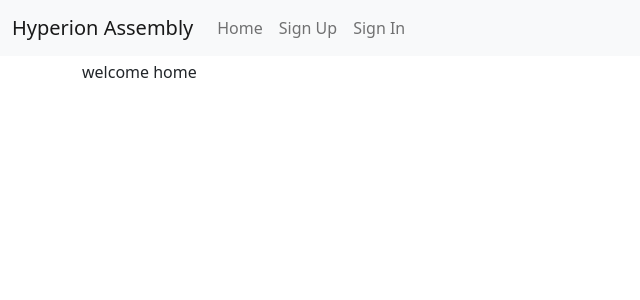
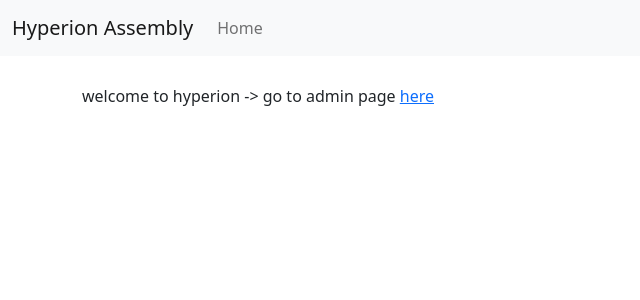
Before and after one commit to hyperion-assembly/backend, a Django app: page / in a window 1280 px wide. Shown: the top 300 px of the page, without its empty margins (0-640 px from the left). Run offline with Django 4.2, Linux system fonts and the light colour scheme; parts of the project's set-up code (start-up, migrations or seed data) failed here and were passed over; some libraries are stand-ins or nearby versions.

Commit message:
fix django templates

```diff
--- a/hyperion_backend/templates/account/signup.html
+++ b/hyperion_backend/templates/account/signup.html
@@ -21,7 +21,8 @@
   <form class="signup"
         id="signup_form"
         method="post"
-        action="{% url 'account_signup' %}">
+        <!-- action="{% url 'account_signup' %}" -->
+        >
     {% csrf_token %}
     {{ form|crispy }}
     {% if redirect_field_value %}
--- a/hyperion_backend/templates/base.html
+++ b/hyperion_backend/templates/base.html
@@ -72,27 +72,6 @@
             <li class="nav-item active">
               <a class="nav-link" href="{% url 'home' %}">Home <span class="visually-hidden">(current)</span></a>
             </li>
-            {% if request.user.is_authenticated %}
-              <li class="nav-item">
-                <a class="nav-link"
-                   href="{% url 'users:detail' request.user.username %}">{% translate "My Profile" %}</a>
-              </li>
-              <li class="nav-item">
-                {# URL provided by django-allauth/account/urls.py #}
-                <a class="nav-link" href="{% url 'account_logout' %}">{% translate "Sign Out" %}</a>
-              </li>
-            {% else %}
-              {% if ACCOUNT_ALLOW_REGISTRATION %}
-                <li class="nav-item">
-                  {# URL provided by django-allauth/account/urls.py #}
-                  <a id="sign-up-link" class="nav-link" href="{% url 'account_signup' %}">{% translate "Sign Up" %}</a>
-                </li>
-              {% endif %}
-              <li class="nav-item">
-                {# URL provided by django-allauth/account/urls.py #}
-                <a id="log-in-link" class="nav-link" href="{% url 'account_login' %}">{% translate "Sign In" %}</a>
-              </li>
-            {% endif %}
           </ul>
         </div>
       </div>
--- a/hyperion_backend/templates/pages/home.html
+++ b/hyperion_backend/templates/pages/home.html
@@ -1,7 +1,8 @@
 {% extends "base.html" %}
 
 {% block content %}
-welcome home
+<br />
+welcome to hyperion -> go to admin page <a href="{% url 'admin:index' %}">here</a>
 <br />
 <br />
 {% endblock content %}
```
